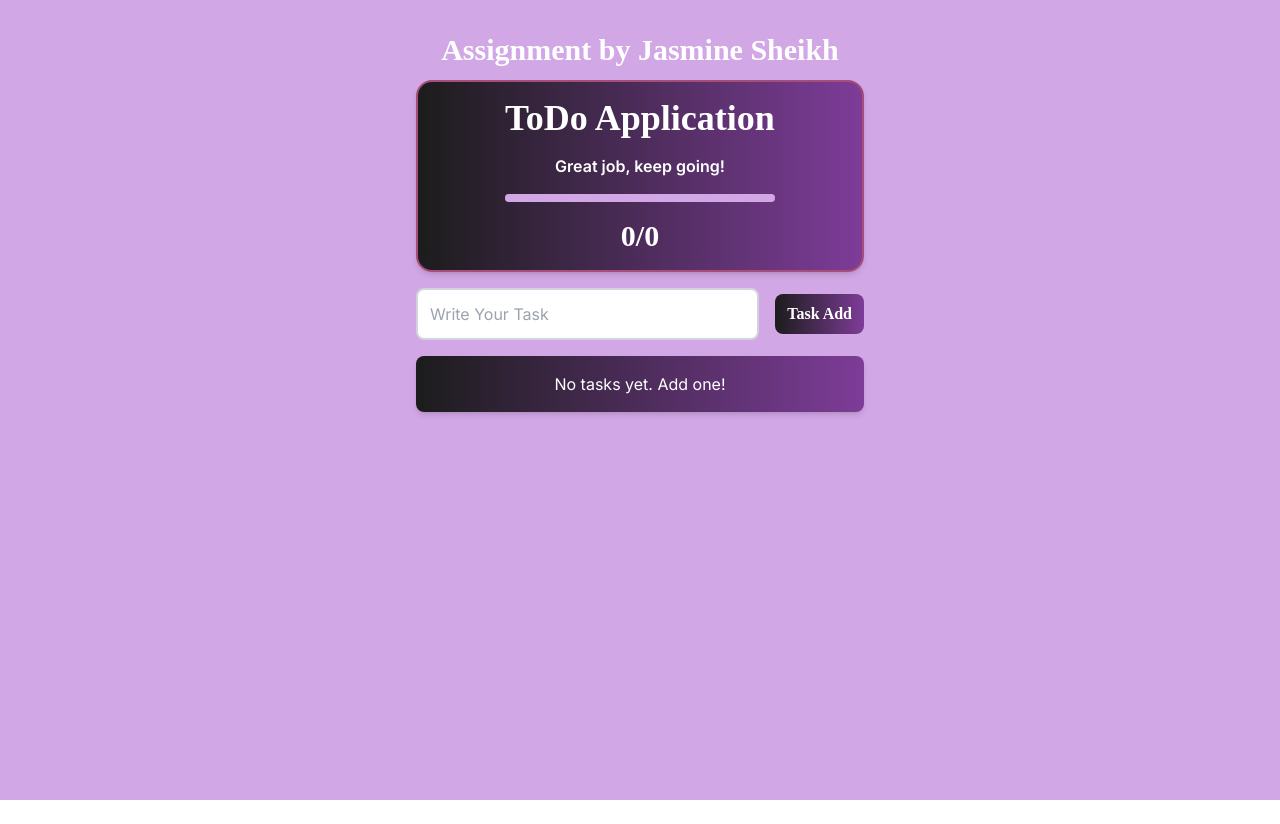
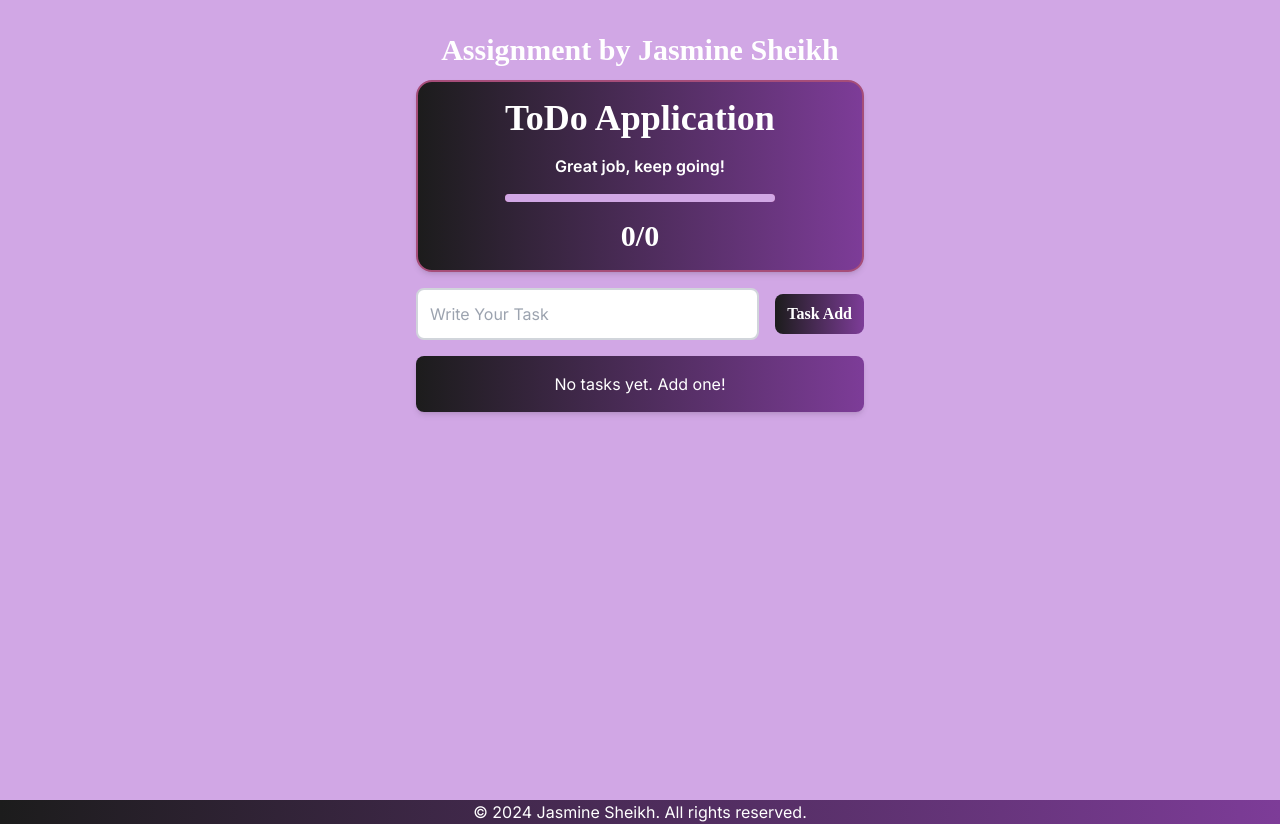
Before and after one commit to jasmineshamim/Assigment-todo-app, a Next.js app: page / in a window 1280 px wide. Built offline with nearby package versions, Linux system fonts and the light colour scheme.

Commit message:
Update Footer.tsx

```diff
--- a/src/component/Footer.tsx
+++ b/src/component/Footer.tsx
@@ -3,7 +3,7 @@ import React from 'react';
 
 const Footer = () => {
   return (
-    <footer className="bg-[#6A1E55] text-white py-4">
+    <footer className="bg-gradient-to-r from-[#1C1C1C] to-[#7D3C98] text-white py-4">
       <div className="container mx-auto text-center">
         <p className="text-sm">
            &copy; {new Date().getFullYear()} Jasmine Sheikh. All rights reserved.
```
